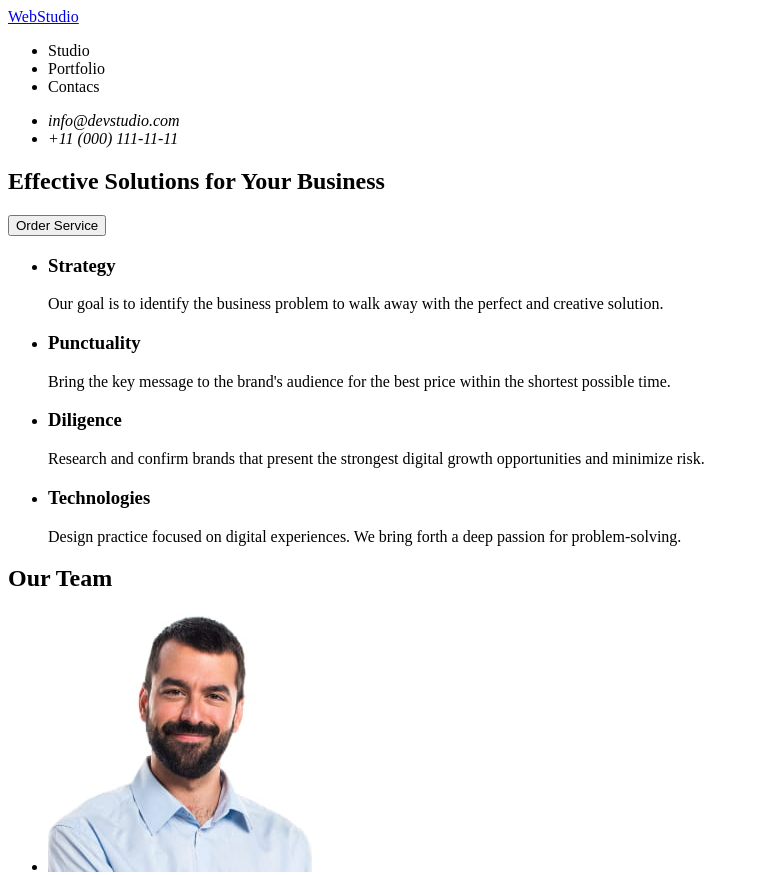
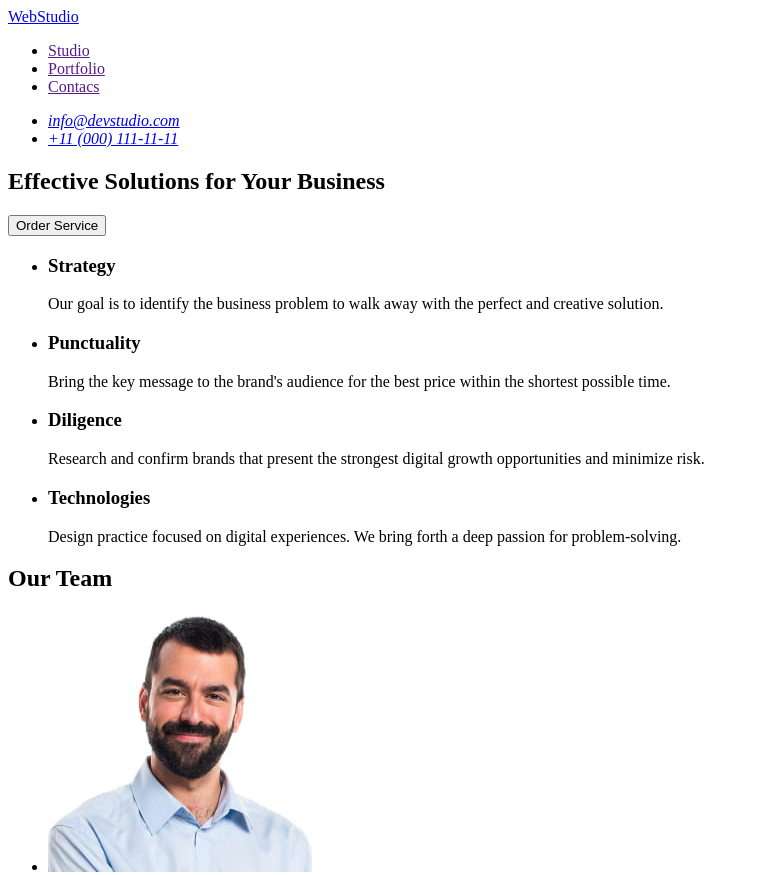
Before and after one commit to CrockFrey/goit-markup-hw-01, a plain HTML site: page index.html in a window 1280 px wide. Shown: the top 875 px of the page, without its empty margins (0-759 px from the left). Drawn offline with Linux system fonts and the light colour scheme.

Commit message:
add initial files

```diff
--- a/index.html
+++ b/index.html
@@ -8,18 +8,18 @@
 <body>
     <header>
         <nav>
-            <a href="/index.html">WebStudio</a>
+            <a href="./index.html">WebStudio</a>
             <ul>
-                <li><a href=""></a>Studio</li>
-                <li><a href=""></a>Portfolio</li>
-                <li><a href=""></a>Contacs</li>
+                <li><a href="">Studio</a></li>
+                <li><a href="">Portfolio</a></li>
+                <li><a href="">Contacs</a></li>
             </ul>
         </nav>
 
         <address>
             <ul>
-                <li><a href="mailto:info@devstudio.com"></a>info@devstudio.com</li>
-                <li><a href="tel:+110001111111"></a>+11 (000) 111-11-11</li>
+                <li><a href="mailto:info@devstudio.com">info@devstudio.com</a></li>
+                <li><a href="tel:+110001111111">+11 (000) 111-11-11</a></li>
             </ul>
         </address>
 
@@ -95,7 +95,7 @@
         </section>
     </main>
     <footer>
-        <a href="/index.html">WebStudio</a>
+        <a href="./index.html">WebStudio</a>
         <p>Increase the flow of customers and sales for your business with digital marketing & growth solutions.</p>
     </footer>
 
```
